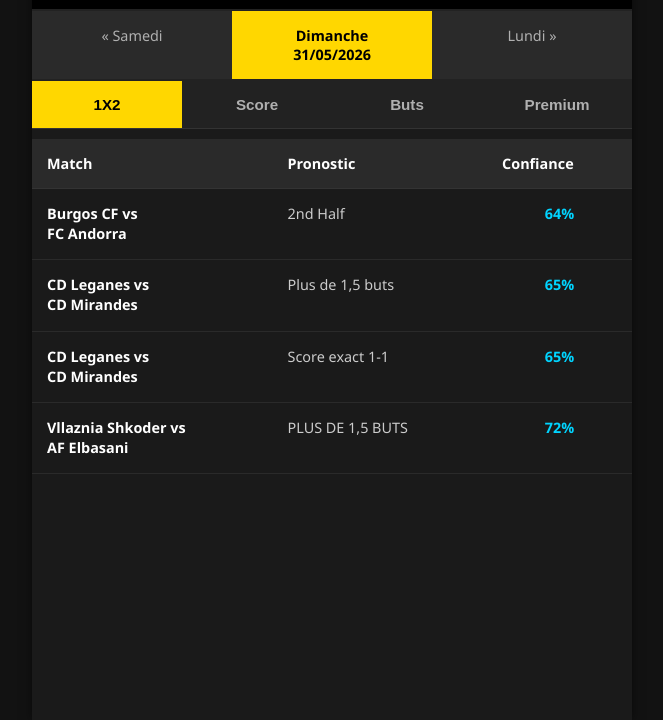
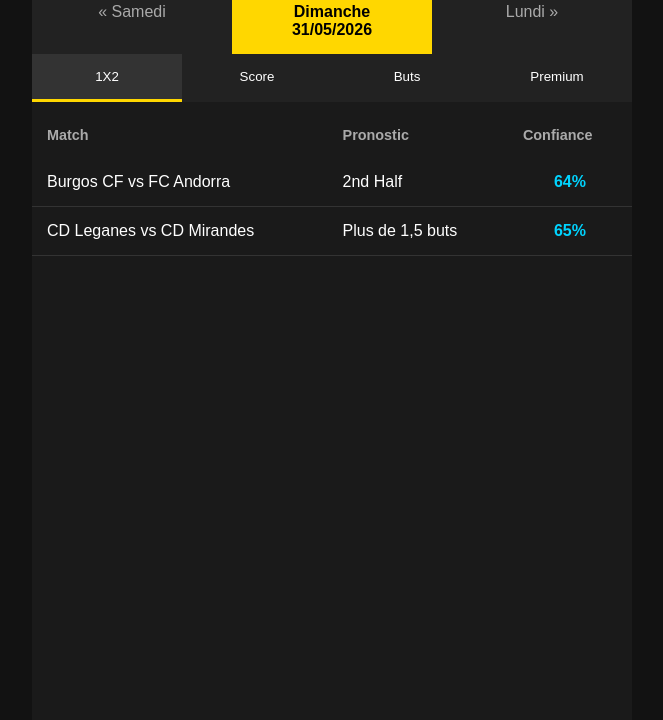
Before and after one commit to isaacdalode-cpu/Pronostics-Foot-Pro, a plain HTML site: page index.html in a window 1280 px wide. Shown: the part 80-800 px from the top of the page, without its empty margins (308-971 px from the left). Drawn offline with Linux system fonts and the light colour scheme.

Commit message:
Refactor index.html for improved structure and style

```diff
--- a/index.html
+++ b/index.html
@@ -2,170 +2,83 @@
 <html lang="fr">
 <head>
     <meta charset="UTF-8">
-    <meta name="viewport" content="width=device-width, initial-scale=1.0">
-    <title>BetMaster AI Pro</title>
+    <title>BetMaster AI</title>
     <style>
-        /* Styles de base inspirés de la photo 2 */
-        body {
-            background-color: #121212;
-            color: #ffffff;
-            font-family: 'Segoe UI', Tahoma, Geneva, Verdana, sans-serif;
-            margin: 0;
-            padding: 0;
-        }
-        .container {
-            max-width: 600px;
-            margin: auto;
-            background-color: #1a1a1a;
-            min-height: 100vh;
-            box-shadow: 0 0 10px rgba(0,0,0,0.5);
-        }
+        body { background-color: #121212; color: #ffffff; font-family: sans-serif; margin: 0; }
+        .container { max-width: 600px; margin: auto; background-color: #1a1a1a; min-height: 100vh; }
+        header { text-align: center; padding: 20px; background-color: #000; font-size: 1.5em; font-weight: bold; }
 
-        /* --- HEADER --- */
-        header {
-            text-align: center;
-            padding: 25px;
-            border-bottom: 2px solid #222;
-            background-color: #000;
-        }
-        h1 {
-            margin: 0;
-            font-size: 1.8em;
-            letter-spacing: 2px;
-            color: #ffffff;
-            font-weight: 800;
-        }
+        .date-bar { display: flex; background: #222; }
+        .date-btn { flex: 1; padding: 15px; text-align: center; color: #aaa; border: none; background: none; }
+        .date-btn.active { background: #ffd700; color: #000; font-weight: bold; }
 
-        /* --- ZONE DATE (Copie de la photo 2) --- */
-        .date-container {
-            display: flex;
-            background-color: #2a2a2a;
-            border-bottom: 2px solid #222;
-        }
-        .date-btn {
-            flex: 1;
-            text-align: center;
-            padding: 15px 5px;
-            color: #b0b0b0;
-            font-size: 0.9em;
-            text-decoration: none;
-            transition: 0.3s;
-        }
-        .date-btn.active {
-            background-color: #ffd700; /* Le Jaune d'Or */
-            color: #000;
-            font-weight: bold;
-        }
-        .date-btn:hover:not(.active) {
-            background-color: #333;
-        }
+        .nav-tabs { display: flex; background: #222; }
+        .tab-btn { flex: 1; padding: 15px; text-align: center; color: #fff; border: none; background: none; cursor: pointer; border-bottom: 3px solid transparent; }
+        .tab-btn.active { border-bottom: 3px solid #ffd700; background: #333; }
 
-        /* --- MENU ONGLETS PRONOS (Copie de la photo 2) --- */
-        .nav-tabs {
-            display: flex;
-            background-color: #222;
-            border-bottom: 1px solid #333;
-        }
-        .tab-btn {
-            flex: 1;
-            text-align: center;
-            padding: 15px;
-            background: none;
-            border: none;
-            color: #b0b0b0;
-            cursor: pointer;
-            font-size: 0.95em;
-            font-weight: bold;
-            transition: 0.3s;
-        }
-        .tab-btn.active {
-            background-color: #ffd700;
-            color: #000;
-        }
-
-        /* --- VOTRE TABLEAU BETMASTER --- */
-        table {
-            width: 100%;
-            border-collapse: collapse;
-            background-color: #1a1a1a;
-            margin-top: 10px;
-        }
-        th {
-            background: #2a2a2a;
-            color: #fff;
-            padding: 15px;
-            border-bottom: 1px solid #333;
-            text-align: left;
-            font-size: 0.9em;
-        }
-        td {
-            padding: 15px;
-            border-bottom: 1px solid #2a2a2a;
-            color: #ddd;
-            vertical-align: top;
-            font-size: 0.9em;
-        }
-
-        /* Personnalisation des colonnes */
-        .match-col { font-weight: bold; color: #fff; line-height: 1.4; }
-        .prono-col { color: #ccc; }
-        .conf-col {
-            color: #00d4ff; /* Votre bleu d'origine */
-            font-weight: bold;
-            text-align: center;
-        }
+        table { width: 100%; border-collapse: collapse; margin-top: 10px; }
+        th { padding: 15px; text-align: left; color: #aaa; font-size: 0.9em; }
+        td { padding: 15px; border-bottom: 1px solid #333; }
+        .conf-col { color: #00d4ff; font-weight: bold; text-align: center; }
     </style>
 </head>
 <body>
 
 <div class="container">
-    <header><h1>BETMASTER AI</h1></header>
+    <header>BETMASTER AI</header>
 
-    <div class="date-container">
-        <a href="#" class="date-btn">« Samedi</a>
-        <a href="#" class="date-btn active">Dimanche<br>31/05/2026</a>
-        <a href="#" class="date-btn">Lundi »</a>
+    <div class="date-bar">
+        <div class="date-btn">« Samedi</div>
+        <div class="date-btn active">Dimanche<br>31/05/2026</div>
+        <div class="date-btn">Lundi »</div>
     </div>
 
     <div class="nav-tabs">
-        <button class="tab-btn active">1X2</button>
-        <button class="tab-btn">Score</button>
-        <button class="tab-btn">Buts</button>
-        <button class="tab-btn">Premium</button>
+        <button class="tab-btn active" onclick="show('1X2', this)">1X2</button>
+        <button class="tab-btn" onclick="show('Score', this)">Score</button>
+        <button class="tab-btn" onclick="show('Buts', this)">Buts</button>
+        <button class="tab-btn" onclick="show('Premium', this)">Premium</button>
     </div>
 
     <table>
-        <thead>
-            <tr>
-                <th>Match</th>
-                <th>Pronostic</th>
-                <th>Confiance</th>
-            </tr>
-        </thead>
-        <tbody>
-            <tr>
-                <td class="match-col">Burgos CF vs<br>FC Andorra</td>
-                <td class="prono-col">2nd Half</td>
-                <td class="conf-col">64%</td>
-            </tr>
-            <tr>
-                <td class="match-col">CD Leganes vs<br>CD Mirandes</td>
-                <td class="prono-col">Plus de 1,5 buts</td>
-                <td class="conf-col">65%</td>
-            </tr>
-            <tr>
-                <td class="match-col">CD Leganes vs<br>CD Mirandes</td>
-                <td class="prono-col">Score exact 1-1</td>
-                <td class="conf-col">65%</td>
-            </tr>
-            <tr>
-                <td class="match-col">Vllaznia Shkoder vs<br>AF Elbasani</td>
-                <td class="prono-col">PLUS DE 1,5 BUTS</td>
-                <td class="conf-col">72%</td>
-            </tr>
-        </tbody>
+        <thead><tr><th>Match</th><th>Pronostic</th><th>Confiance</th></tr></thead>
+        <tbody id="tableBody"></tbody>
     </table>
 </div>
 
+<script>
+    // TES DONNÉES : Change le contenu ici quand tu veux
+    const db = {
+        '1X2': [
+            {m: "Burgos CF vs FC Andorra", p: "2nd Half", c: "64%"},
+            {m: "CD Leganes vs CD Mirandes", p: "Plus de 1,5 buts", c: "65%"}
+        ],
+        'Score': [
+            {m: "CD Leganes vs CD Mirandes", p: "Score exact 1-1", c: "65%"}
+        ],
+        'Buts': [
+            {m: "Vllaznia Shkoder vs AF Elbasani", p: "PLUS DE 1,5 BUTS", c: "72%"}
+        ],
+        'Premium': [
+            {m: "Match Premium", p: "Analyse Pro", c: "90%"}
+        ]
+    };
+
+    function show(type, btn) {
+        // Gérer le style des boutons
+        document.querySelectorAll('.tab-btn').forEach(b => b.classList.remove('active'));
+        btn.classList.add('active');
+
+        // Remplir le tableau
+        const body = document.getElementById('tableBody');
+        body.innerHTML = "";
+        db[type].forEach(item => {
+            body.innerHTML += `<tr><td>${item.m}</td><td>${item.p}</td><td class="conf-col">${item.c}</td></tr>`;
+        });
+    }
+
+    // Chargement initial
+    show('1X2', document.querySelector('.tab-btn'));
+</script>
 </body>
 </html>
```
